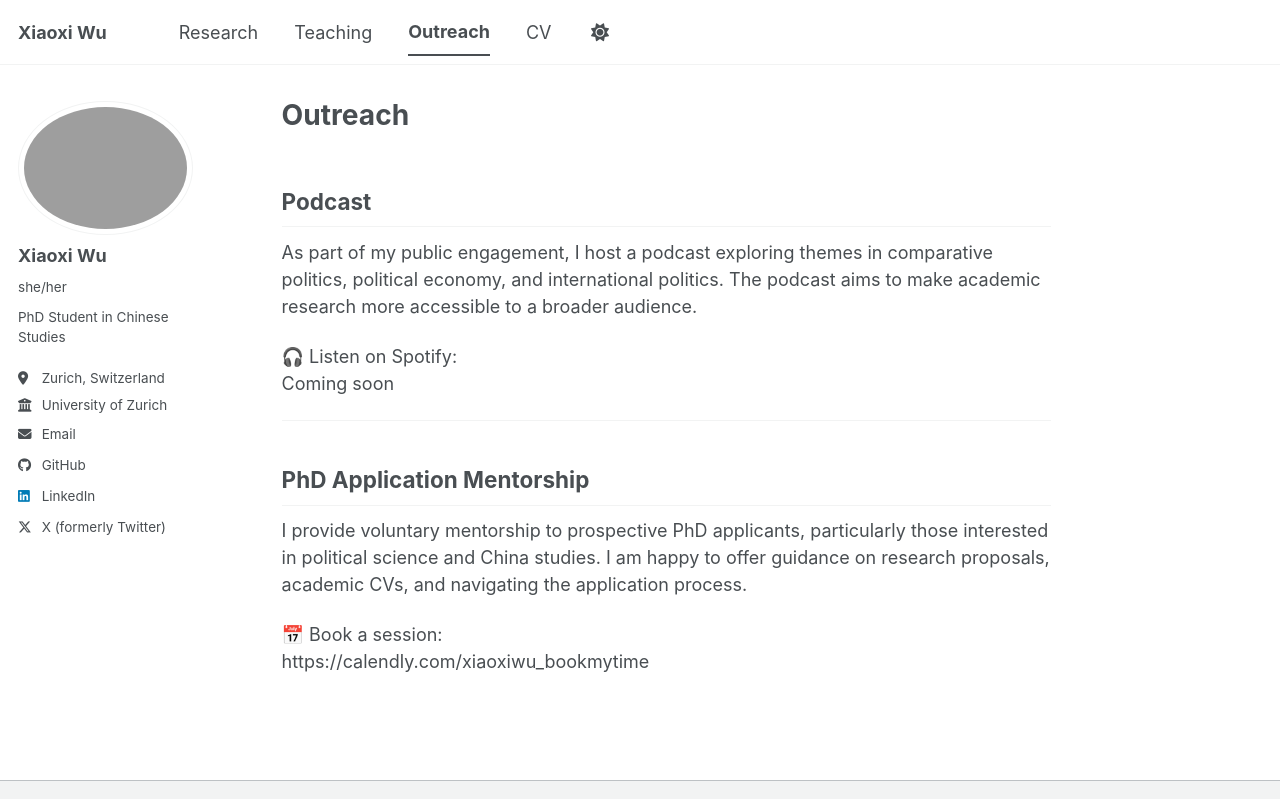
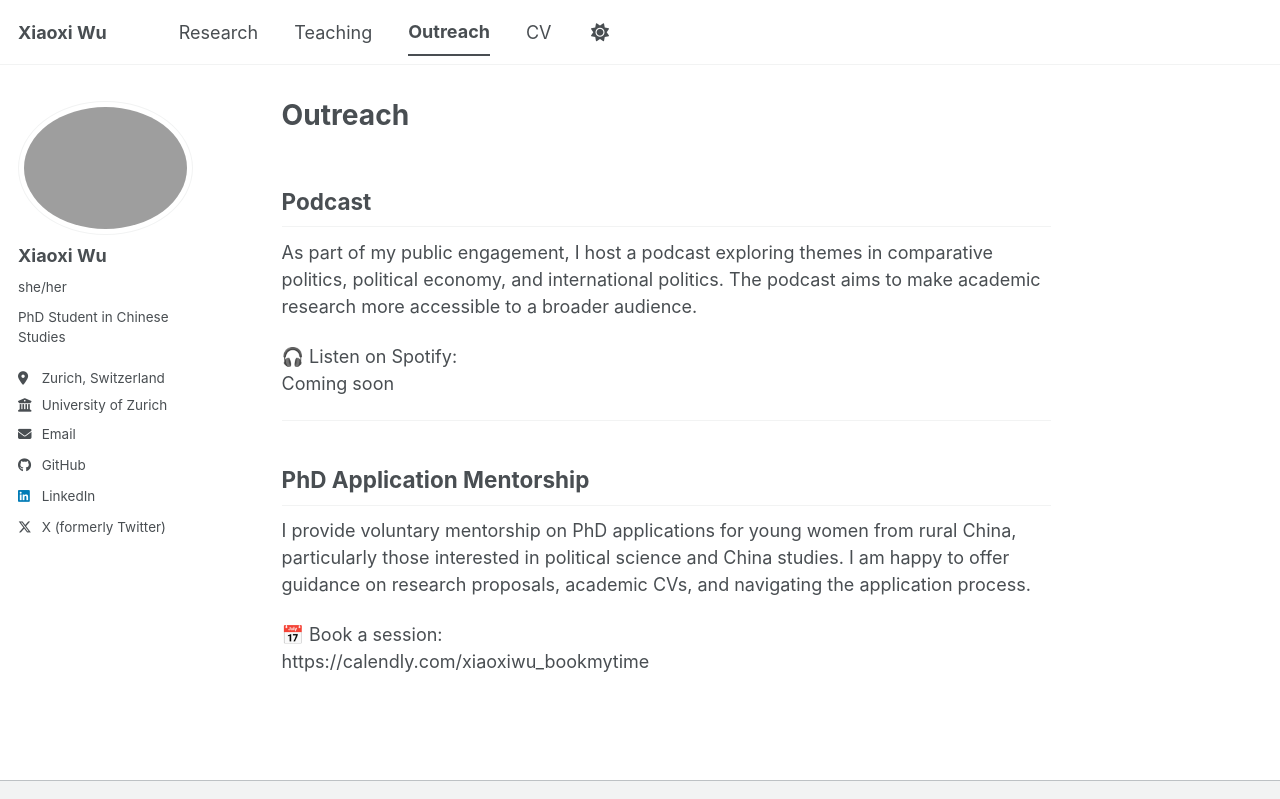
Before and after one commit to wuxiaoxi-xx/wuxiaoxi-xx.github.io, a Jekyll site: the page built from _pages/outreach.md, in a window 1280 px wide. Shown: the top 799 px of the page. Built offline with Jekyll 4.4.1, drawn with Linux system fonts in a browser that asks for light colours; a script bundle is joined from its source files by our own code; library files that are not in the unit come from our copies; grey boxes are pictures that could not be loaded.

Commit message:
Update outreach.md

```diff
--- a/_pages/outreach.md
+++ b/_pages/outreach.md
@@ -16,7 +16,7 @@
 
 ## PhD Application Mentorship
 
-I provide voluntary mentorship to prospective PhD applicants, particularly those interested in political science and China studies. I am happy to offer guidance on research proposals, academic CVs, and navigating the application process.
+I provide voluntary mentorship on PhD applications for young women from rural China, particularly those interested in political science and China studies. I am happy to offer guidance on research proposals, academic CVs, and navigating the application process.
 
 📅 Book a session:
 https://calendly.com/xiaoxiwu_bookmytime
```
